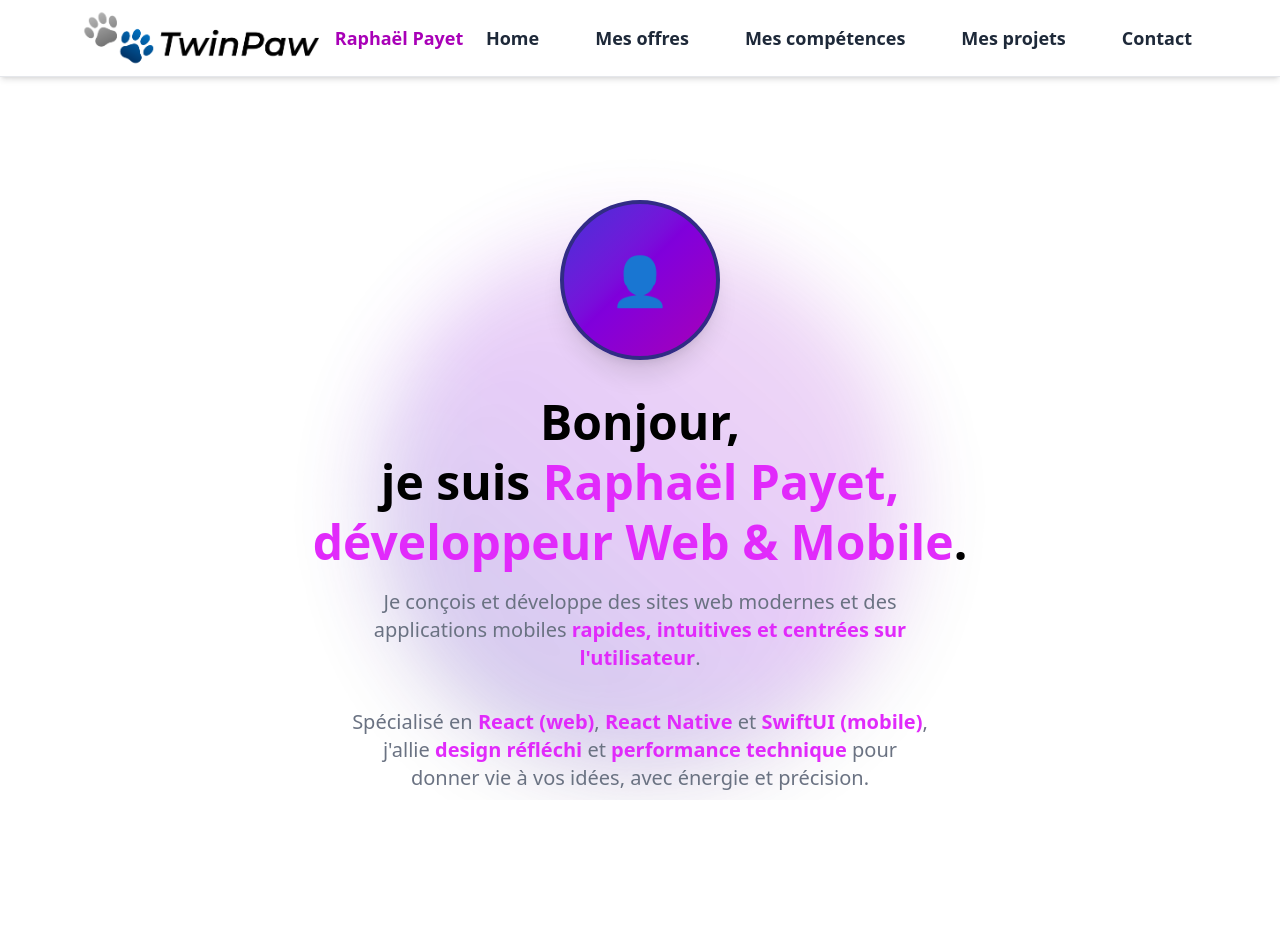
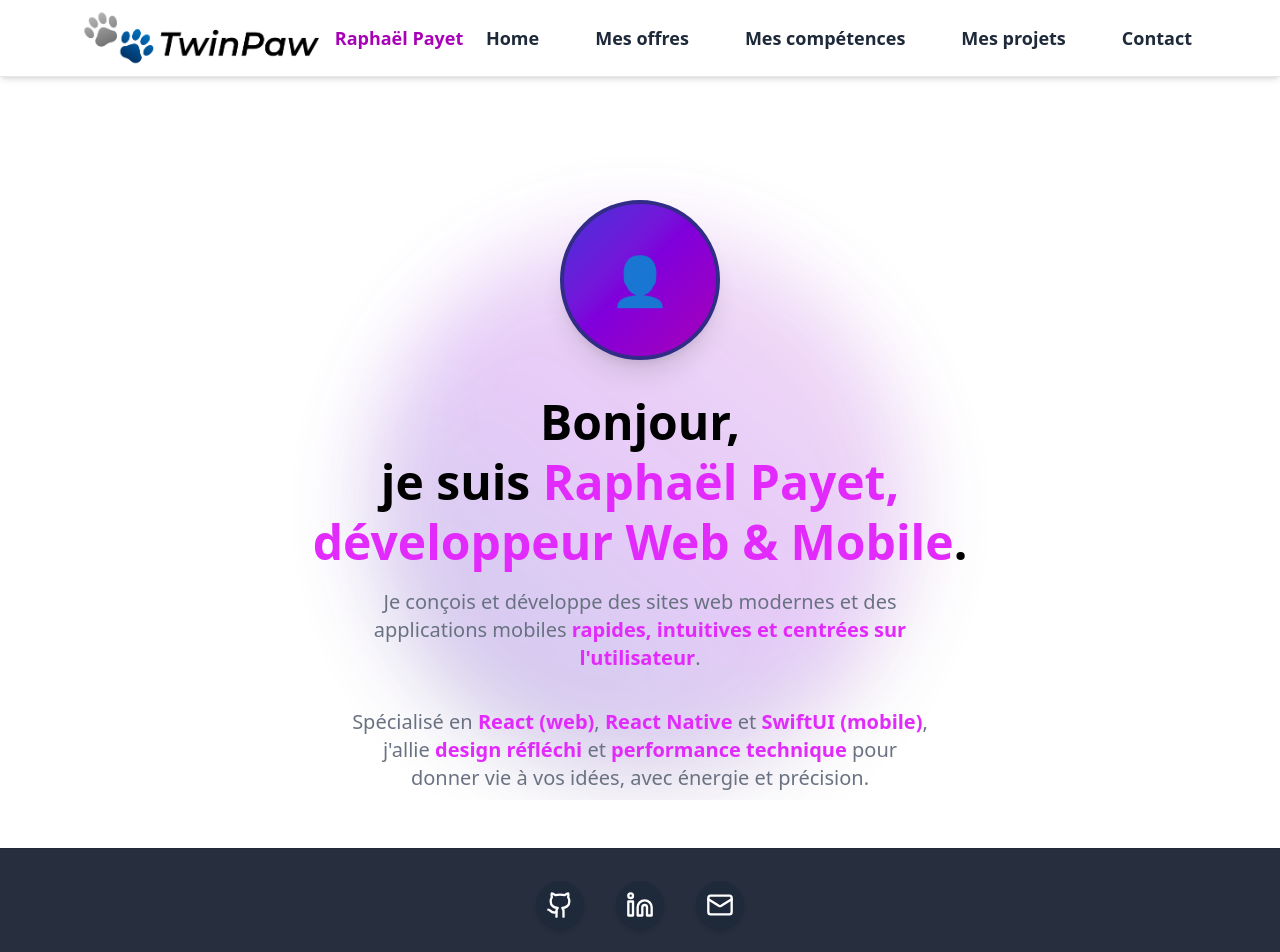
Before and after one commit to raphpay/Portfolio, a React (Vite) app: page / in a window 1280 px wide. Shown: the top 952 px of the page. Before the commit the page ends 800 px from the top, so only its background shows below. Built offline with nearby package versions, Linux system fonts and the light colour scheme.

Commit message:
Add footer

```diff
--- a/src/App.tsx
+++ b/src/App.tsx
@@ -1,3 +1,4 @@
+import Footer from "./ui/components/Footer";
 import Navbar from "./ui/components/Navbar";
 import Section from "./ui/components/Section";
 import ContactSection from "./ui/section/ContactSection";
@@ -47,6 +48,7 @@ export default function App() {
           </Section>
         ))}
       </div>
+      <Footer />
     </div>
   );
 }
--- /dev/null
+++ b/src/ui/components/Footer.tsx
@@ -0,0 +1,52 @@
+import { motion } from "framer-motion";
+import { Github, Linkedin, Mail } from "lucide-react";
+
+const socialLinks = [
+  {
+    href: "https://github.com/raphpay",
+    label: "GitHub",
+    icon: <Github size={28} />,
+  },
+  {
+    href: "https://www.linkedin.com/in/raphael-payet/",
+    label: "LinkedIn",
+    icon: <Linkedin size={28} />,
+  },
+  {
+    href: "mailto:raphael.payet@etik.com",
+    label: "Email",
+    icon: <Mail size={28} />,
+  },
+];
+
+const Footer = () => {
+  return (
+    <footer className="w-full bg-gray-900/90 text-white py-8 px-4 mt-12 border-t border-gray-800">
+      <div className="max-w-4xl mx-auto flex flex-col items-center">
+        <div className="flex flex-wrap justify-center gap-8 mb-4">
+          {socialLinks.map((link) => (
+            <motion.a
+              key={link.label}
+              href={link.href}
+              target="_blank"
+              rel="noopener noreferrer"
+              aria-label={link.label}
+              className="flex items-center justify-center w-12 h-12 rounded-full bg-gray-800 hover:bg-fuchsia-700 transition-colors duration-200 shadow-md group"
+              whileHover={{ scale: 1.13, backgroundColor: "#C026D3" }}
+              whileTap={{ scale: 0.97 }}
+            >
+              <span className="text-white group-hover:text-white">
+                {link.icon}
+              </span>
+            </motion.a>
+          ))}
+        </div>
+        <div className="text-xs text-gray-400 text-center mt-2">
+          © Raphaël Payet 2025. All rights reserved.
+        </div>
+      </div>
+    </footer>
+  );
+};
+
+export default Footer;
```
